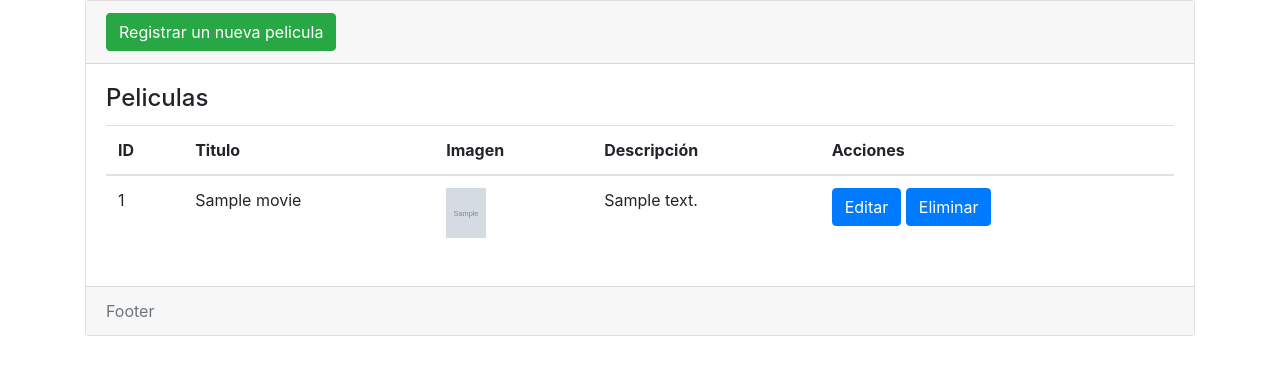
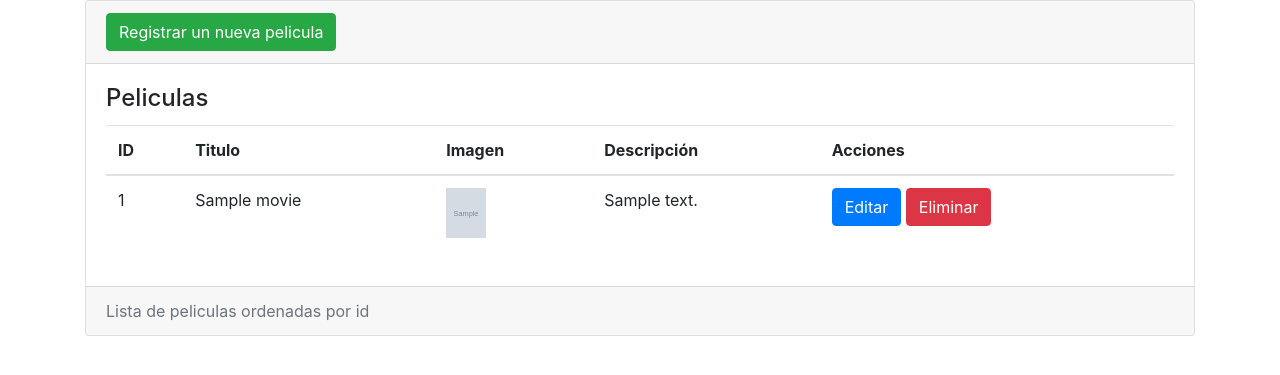
Before and after one commit to EderNarvaez/moviesgood, a Django app: page /movies in a window 1280 px wide. Shown: the part 56-431 px from the top of the page. Run offline with Django 4.2, Linux system fonts and the light colour scheme; tables that the repository leaves empty hold one stand-in row (values such as "Sample post"); grey boxes marked "Sample" are stand-in pictures; some libraries are stand-ins or nearby versions.

Commit message:
first commit122wqssdsssdsd}sddikjdxsdsddfdffsd

```diff
--- a/movies/templates/movies/index.html
+++ b/movies/templates/movies/index.html
@@ -34,7 +34,7 @@
                         <a name="" id="" class="btn btn-primary" href="{% url 'edit' movie.id %}" role="button">Editar</a>
 
 
-                        <button type="button" class="btn btn-primary" data-toggle = "modal" data-target="#delete" >Eliminar</button>
+                        <button type="button" class="btn btn-danger" data-toggle = "modal" data-target="#delete" >Eliminar</button>
 
                         <div class="modal fade" id="delete" tabindex="-1" role="dialog" aria-labelledby="exampleModalCenterTitle" aria-hidden="true">
                             <div class="modal-dialog modal-dialog-centered" role="document">
@@ -62,7 +62,7 @@
         </table>
     </div>
     <div class="card-footer text-muted">
-        Footer
+        Lista de peliculas ordenadas por id
     </div>
 </div>
 
```
